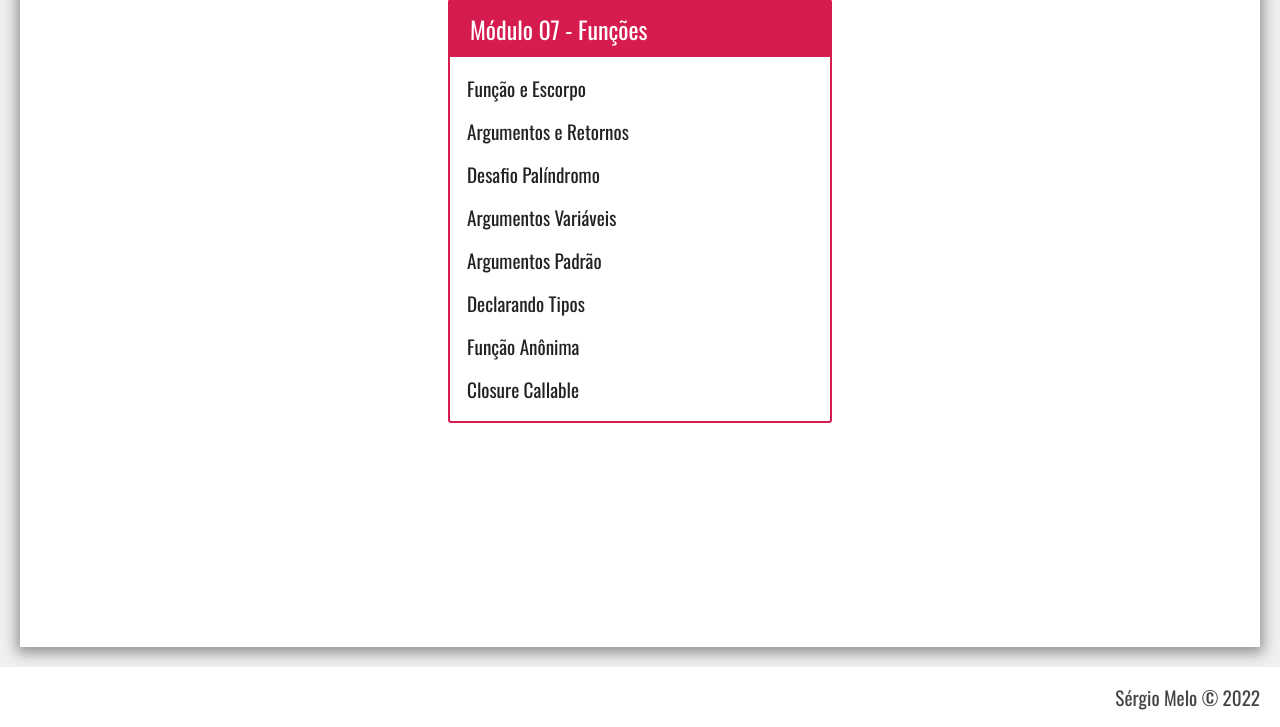
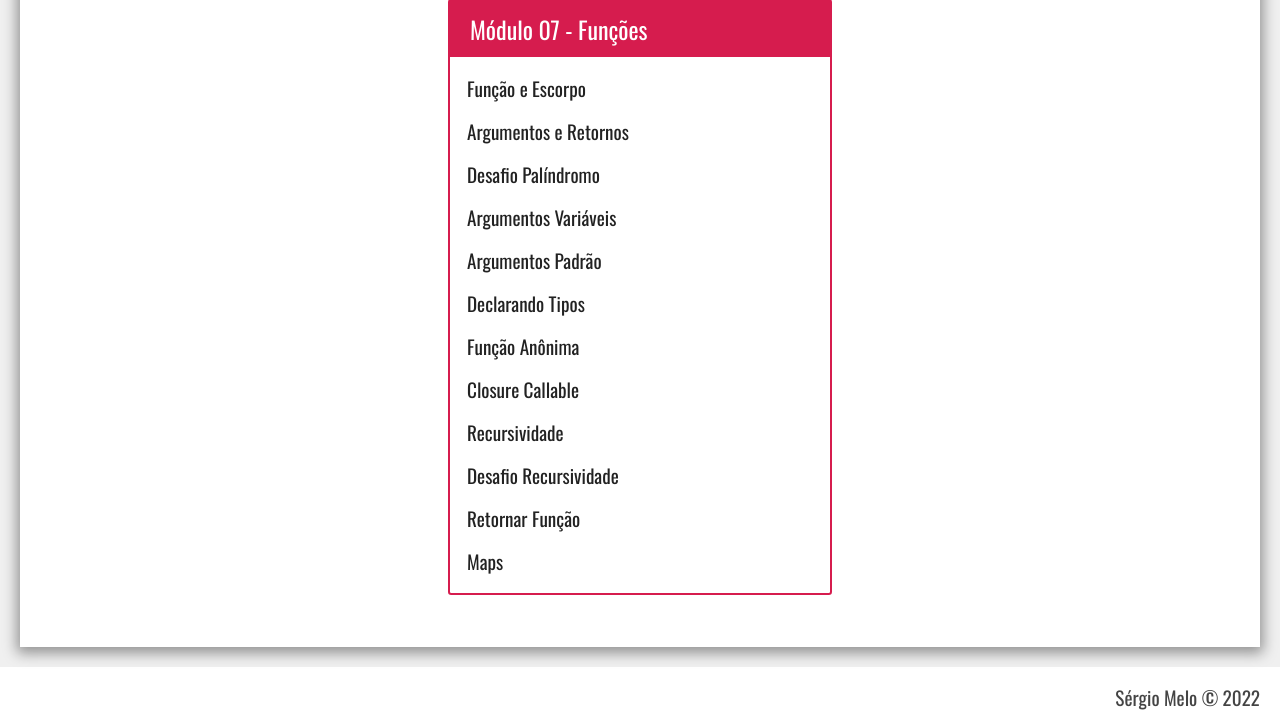
Before and after one commit to sergiormelo/aulas_php, a PHP site: page / in a window 1280 px wide. Shown: the part 1202-1929 px from the top of the page. Run offline with PHP 8.4, Linux system fonts and the light colour scheme.

Commit message:
On branch main  Your branch is up to date with 'origin/main'.  Changes to be committed: 	modified:   funcoes/closure_callable.php 	modified:   index.php  Untracked files: 	funcoes/desafio_recursividade.php 	funcoes/maps.php 	funcoes/recursividade.php 	funcoes/retornar_funcao.php

```diff
--- a/index.php
+++ b/index.php
@@ -109,6 +109,10 @@
                         <li><a href="exercicio.php?dir=funcoes&file=declaracao">Declarando Tipos</a></li>
                         <li><a href="exercicio.php?dir=funcoes&file=funcao_anonima">Função Anônima</a></li>
                         <li><a href="exercicio.php?dir=funcoes&file=closure_callable">Closure Callable</a></li>
+                        <li><a href="exercicio.php?dir=funcoes&file=recursividade">Recursividade</a></li>
+                        <li><a href="exercicio.php?dir=funcoes&file=desafio_recursividade">Desafio Recursividade</a></li>
+                        <li><a href="exercicio.php?dir=funcoes&file=retornar_funcao">Retornar Função</a></li>
+                        <li><a href="exercicio.php?dir=funcoes&file=maps">Maps</a></li>
                     </ul>
                 </div>
             </nav>
```
Also changed, not shown: funcoes/closure_callable.php (+11 -3 lines).
